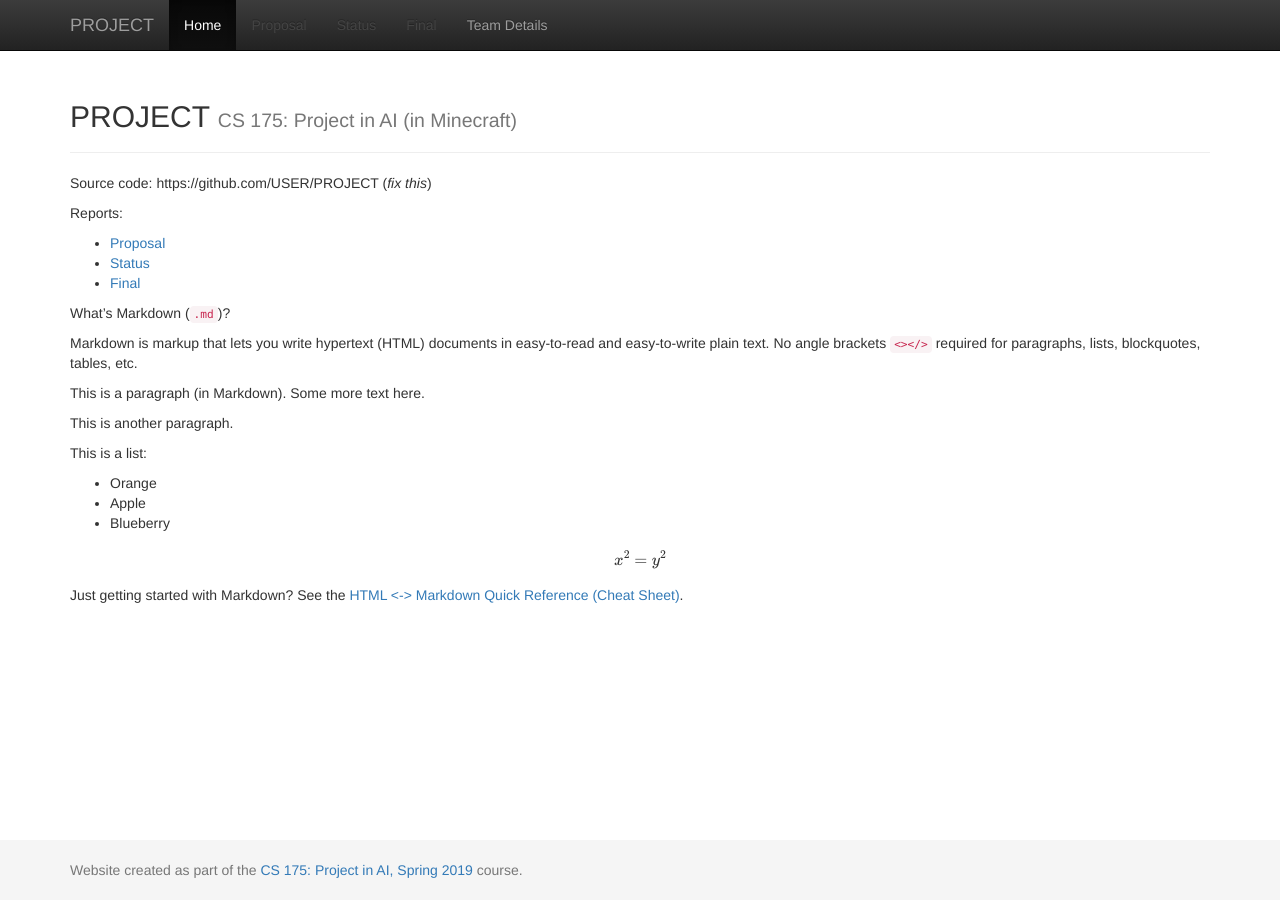
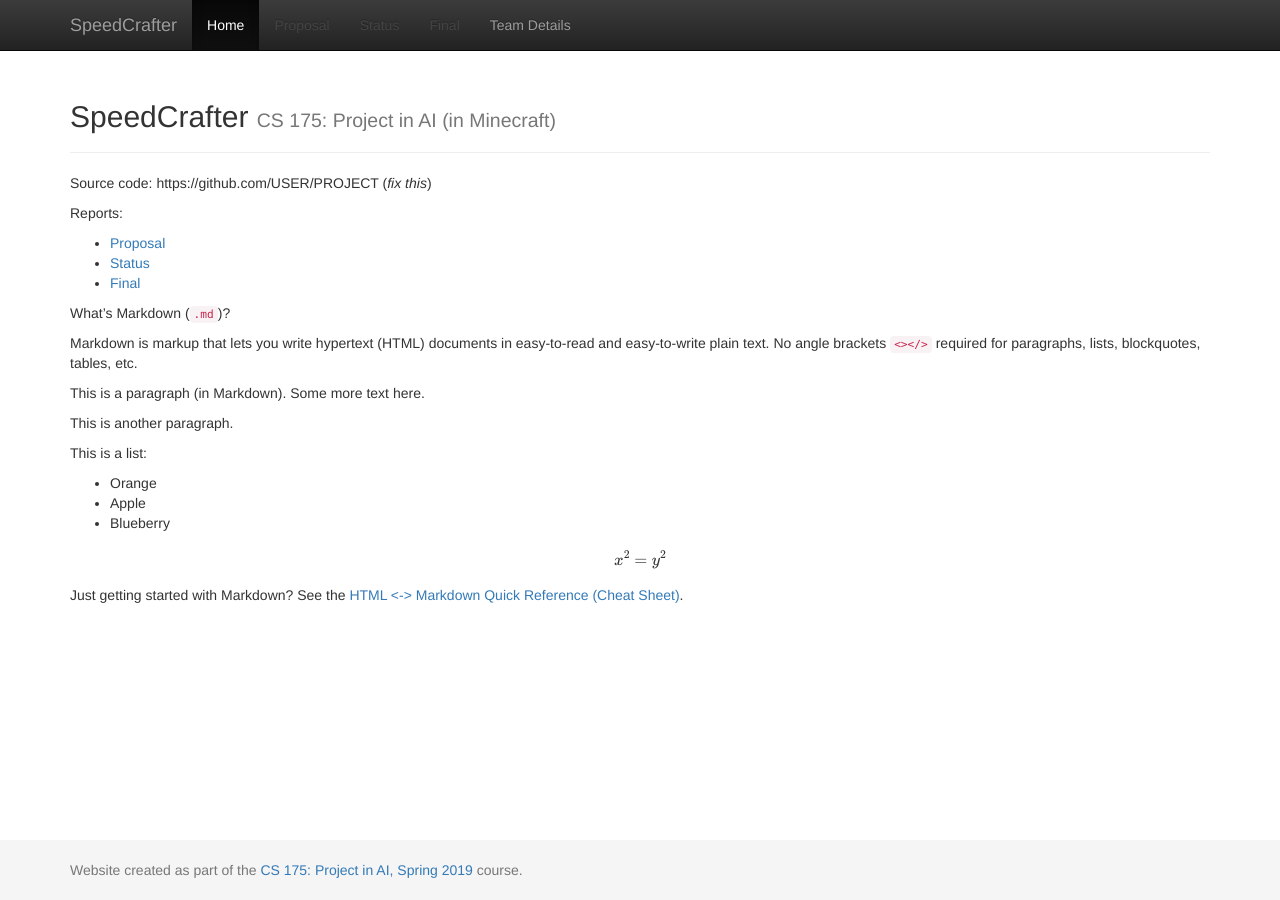
Before and after one commit to jhnguyen521/SpeedCrafter, a Jekyll site: the page built from docs/index.md, in a window 1280 px wide. Built offline with Jekyll 4.4.1, drawn with Linux system fonts in a browser that asks for light colours; formulas are drawn with MathJax 3.

Commit message:
Update _config.yml

```diff
--- a/docs/_config.yml
+++ b/docs/_config.yml
@@ -1,7 +1,7 @@
 ###########
 # site.title
 
-title:    'PROJECT'
+title:    'SpeedCrafter'
 subtitle: 'CS 175: Project in AI (in Minecraft)'
 
 
```
